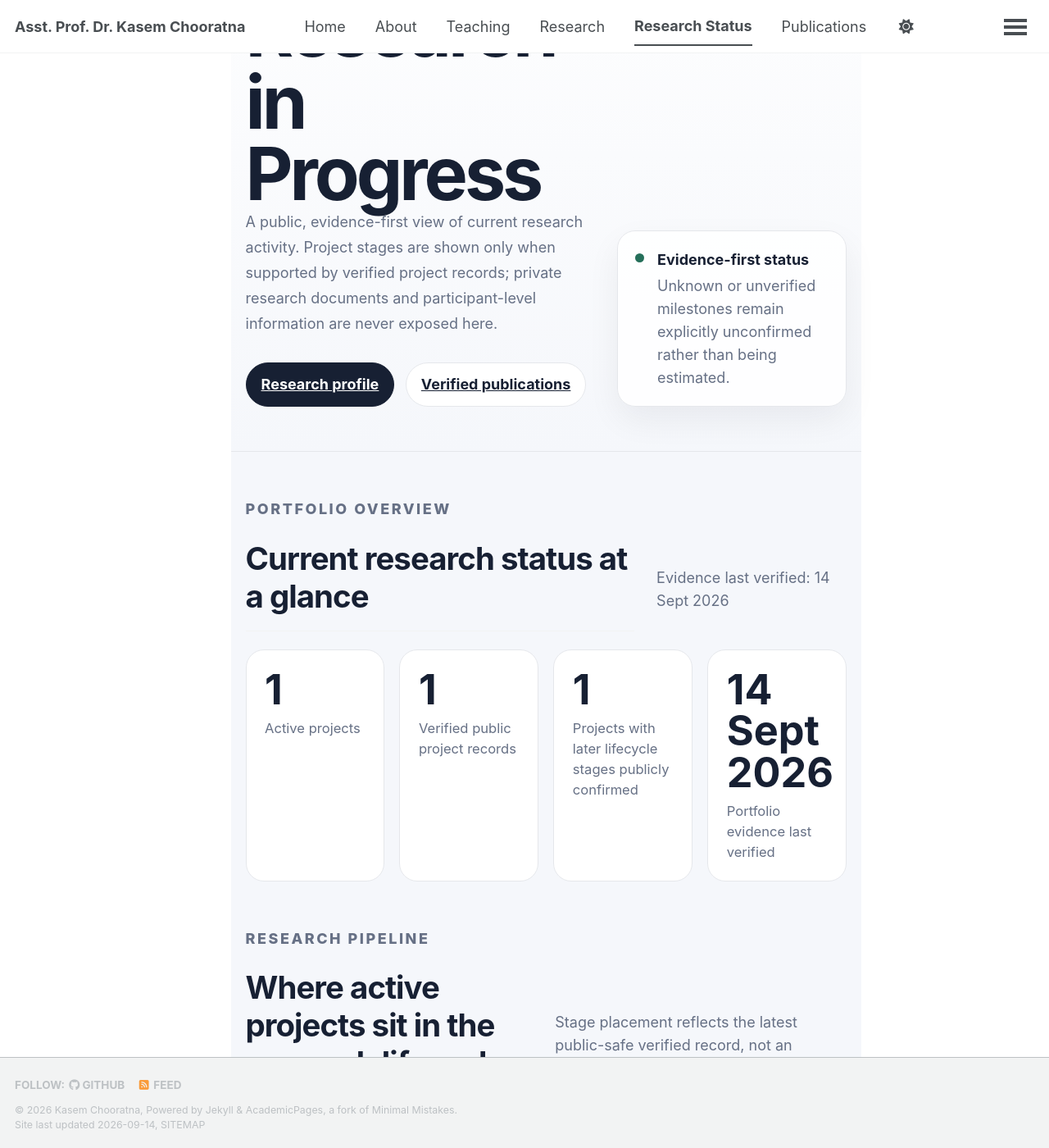
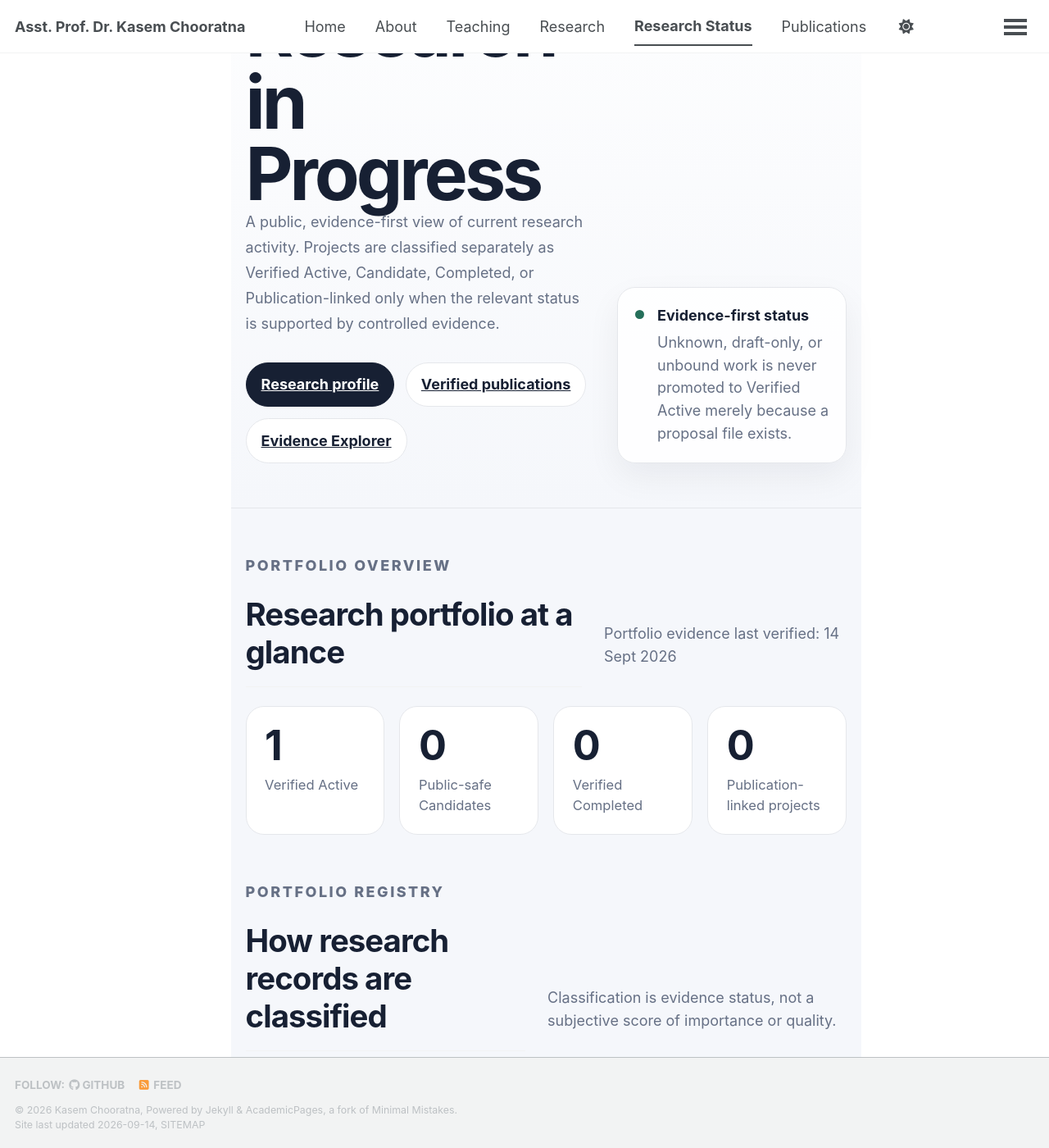
Before and after one commit to kasemch/kasemch.github.io, a Jekyll site: the page built from _pages/research-progress.md, in a window 1280 px wide and 1400 px high, scrolled down 316 px. Shown: the whole window at 82% size. Built offline with Jekyll 4.4.1, drawn with Linux system fonts in a browser that asks for light colours; a style sheet for code colours, icons or effects is not loaded; some of the changed text lies outside the part shown.

Commit message:
Research Status Phase 03 — add portfolio registry classes
Add evidence-first portfolio classifications, registry metrics, project filtering, publication-link status, and Evidence Explorer integration.

```diff
--- a/_pages/research-progress.md
+++ b/_pages/research-progress.md
@@ -1,7 +1,7 @@
 ---
 permalink: /research-progress/
 title: "Research in Progress"
-description: "Evidence-first status dashboard for current research projects, milestones, research stages, and public-safe project updates."
+description: "Evidence-first status dashboard for current research projects, portfolio classes, milestones, research stages, and public-safe project updates."
 author_profile: false
 ---
 
@@ -13,17 +13,18 @@ author_profile: false
       <div>
         <p class="rpc-kicker">Research Command Center</p>
         <h1 id="rpc-title">Research in Progress</h1>
-        <p class="rpc-lead">A public, evidence-first view of current research activity. Project stages are shown only when supported by verified project records; private research documents and participant-level information are never exposed here.</p>
+        <p class="rpc-lead">A public, evidence-first view of current research activity. Projects are classified separately as Verified Active, Candidate, Completed, or Publication-linked only when the relevant status is supported by controlled evidence.</p>
         <div class="rpc-actions">
           <a class="rpc-btn rpc-btn-primary" href="../research/">Research profile</a>
           <a class="rpc-btn" href="../publications/">Verified publications</a>
+          <a class="rpc-btn" href="../evidence-explorer/">Evidence Explorer</a>
         </div>
       </div>
       <aside class="rpc-hero-note" aria-label="Evidence policy">
         <span class="rpc-status-dot" aria-hidden="true"></span>
         <div>
           <strong>Evidence-first status</strong>
-          <p>Unknown or unverified milestones remain explicitly unconfirmed rather than being estimated.</p>
+          <p>Unknown, draft-only, or unbound work is never promoted to Verified Active merely because a proposal file exists.</p>
         </div>
       </aside>
     </div>
@@ -34,18 +35,29 @@ author_profile: false
       <div class="rpc-section-head">
         <div>
           <p class="rpc-eyebrow">Portfolio overview</p>
-          <h2 id="rpc-overview-title">Current research status at a glance</h2>
+          <h2 id="rpc-overview-title">Research portfolio at a glance</h2>
         </div>
         <p class="rpc-muted" id="rpc-last-refresh">Loading verified public records…</p>
       </div>
       <div class="rpc-metrics" id="rpc-metrics" aria-live="polite"></div>
     </section>
 
+    <section class="rpc-section" aria-labelledby="rpc-registry-title">
+      <div class="rpc-section-head">
+        <div>
+          <p class="rpc-eyebrow">Portfolio registry</p>
+          <h2 id="rpc-registry-title">How research records are classified</h2>
+        </div>
+        <p class="rpc-muted">Classification is evidence status, not a subjective score of importance or quality.</p>
+      </div>
+      <div class="rpc-boundary-grid" id="rpc-registry-classes" aria-live="polite"></div>
+    </section>
+
     <section class="rpc-section" aria-labelledby="rpc-pipeline-title">
       <div class="rpc-section-head">
         <div>
           <p class="rpc-eyebrow">Research pipeline</p>
-          <h2 id="rpc-pipeline-title">Where active projects sit in the research lifecycle</h2>
+          <h2 id="rpc-pipeline-title">Where verified projects sit in the research lifecycle</h2>
         </div>
         <p class="rpc-muted">Stage placement reflects the latest public-safe verified record, not an estimated completion percentage.</p>
       </div>
@@ -66,9 +78,9 @@ author_profile: false
       <div class="rpc-section-head rpc-section-head-wrap">
         <div>
           <p class="rpc-eyebrow">Project register</p>
-          <h2 id="rpc-projects-title">Current projects</h2>
+          <h2 id="rpc-projects-title">Public-safe research records</h2>
         </div>
-        <div class="rpc-filters" id="rpc-filters" aria-label="Filter projects"></div>
+        <div class="rpc-filters" id="rpc-filters" aria-label="Filter research portfolio"></div>
       </div>
       <div class="rpc-project-grid" id="rpc-project-grid"></div>
     </section>
@@ -80,9 +92,9 @@ author_profile: false
           <h2 id="rpc-boundary-title">What this dashboard does — and does not — claim</h2>
         </div>
         <div class="rpc-boundary-grid">
-          <div><strong>Displayed</strong><p>Verified project identity, public-safe research themes, documented status labels, and dates supported by controlled records.</p></div>
-          <div><strong>Not displayed</strong><p>Participant data, confidential protocols, unpublished findings, reviewer correspondence, private Drive links, or inferred completion percentages.</p></div>
-          <div><strong>When evidence is incomplete</strong><p>The interface shows “Not publicly confirmed” instead of filling gaps with assumptions.</p></div>
+          <div><strong>Displayed</strong><p>Verified project identity, public-safe research themes, portfolio class, documented lifecycle stage, publication linkage status, and evidence-supported dates.</p></div>
+          <div><strong>Not displayed</strong><p>Participant data, confidential protocols, unpublished findings, reviewer correspondence, private Drive links, or internal candidate details without a public-safe controlled record.</p></div>
+          <div><strong>When evidence is incomplete</strong><p>The interface reports zero, “Not publicly confirmed,” or omits the record rather than filling gaps with assumptions.</p></div>
         </div>
       </article>
     </section>
--- a/assets/data/research-projects.json
+++ b/assets/data/research-projects.json
@@ -1,7 +1,29 @@
 {
-  "schemaVersion": "1.1",
+  "schemaVersion": "1.2",
   "lastVerified": "2026-09-14",
-  "evidencePolicy": "Only public-safe fields supported by authoritative or controlled project records are displayed. Draft-only or unbound research candidates are not promoted to active public projects, and unverified stages are not inferred.",
+  "evidencePolicy": "Only public-safe fields supported by authoritative or controlled project records are displayed. Draft-only or unbound research candidates are never promoted to Verified Active. Candidate records may be counted or displayed only when their candidate status itself is supported by a public-safe controlled record.",
+  "portfolioClasses": [
+    {
+      "id": "verified-active",
+      "label": "Verified Active",
+      "description": "An ongoing research project with an authoritative or controlled project identity and a verified current lifecycle state."
+    },
+    {
+      "id": "candidate",
+      "label": "Candidate",
+      "description": "A research concept or proposal with a controlled candidate record but not yet verified as an active governed project."
+    },
+    {
+      "id": "completed",
+      "label": "Completed",
+      "description": "A research project whose completion is supported by a controlled completion or final-report record."
+    },
+    {
+      "id": "publication-linked",
+      "label": "Publication-linked",
+      "description": "A project with at least one verified publication explicitly linked to the project record."
+    }
+  ],
   "pipeline": [
     "Project Core",
     "Protocol",
@@ -18,6 +40,9 @@
       "shortTitle": "BMO",
       "title": "Inequalities in Movement Opportunity, Time Poverty, and 24-Hour Movement Behaviours among Working-Age Adults in Bangkok, Thailand",
       "titleTh": "ความเหลื่อมล้ำด้านโอกาสในการเคลื่อนไหว ภาวะขาดแคลนเวลา และพฤติกรรมการเคลื่อนไหวตลอด 24 ชั่วโมงของประชากรวัยทำงานในกรุงเทพมหานคร",
+      "portfolioClass": "verified-active",
+      "portfolioClassLabel": "Verified Active",
+      "publicationLinked": false,
       "status": "active",
       "statusLabel": "Active · Instrument development",
       "stage": "Instrument",
--- a/assets/js/research-progress.js
+++ b/assets/js/research-progress.js
@@ -28,18 +28,39 @@
 
   const renderMetrics = (data) => {
     const projects = data.projects || [];
-    const active = projects.filter((p) => p.status === 'active').length;
-    const verifiedCore = projects.filter((p) => p.stageIndex >= 0).length;
-    const laterConfirmed = projects.filter((p) => p.stageIndex > 0).length;
+    const active = projects.filter((p) => p.portfolioClass === 'verified-active').length;
+    const candidates = projects.filter((p) => p.portfolioClass === 'candidate').length;
+    const completed = projects.filter((p) => p.portfolioClass === 'completed').length;
+    const publicationLinked = projects.filter((p) => p.publicationLinked === true).length;
 
     $('#rpc-metrics').innerHTML = [
-      metricCard(active, 'Active projects'),
-      metricCard(verifiedCore, 'Verified public project records'),
-      metricCard(laterConfirmed, 'Projects with later lifecycle stages publicly confirmed'),
-      metricCard(formatDate(data.lastVerified), 'Portfolio evidence last verified')
+      metricCard(active, 'Verified Active'),
+      metricCard(candidates, 'Public-safe Candidates'),
+      metricCard(completed, 'Verified Completed'),
+      metricCard(publicationLinked, 'Publication-linked projects')
     ].join('');
 
-    $('#rpc-last-refresh').textContent = `Evidence last verified: ${formatDate(data.lastVerified)}`;
+    $('#rpc-last-refresh').textContent = `Portfolio evidence last verified: ${formatDate(data.lastVerified)}`;
+  };
+
+  const renderPortfolioClasses = (data) => {
+    const mount = $('#rpc-registry-classes');
+    if (!mount) return;
+
+    const projects = data.projects || [];
+    const classes = data.portfolioClasses || [];
+
+    mount.innerHTML = classes.map((item) => {
+      const count = item.id === 'publication-linked'
+        ? projects.filter((p) => p.publicationLinked === true).length
+        : projects.filter((p) => p.portfolioClass === item.id).length;
+
+      return `
+        <div>
+          <strong>${escapeHtml(item.label)} · ${count}</strong>
+          <p>${escapeHtml(item.description)}</p>
+        </div>`;
+    }).join('');
   };
 
   const renderPipeline = (data) => {
@@ -47,7 +68,7 @@
     const stages = data.pipeline || [];
 
     $('#rpc-pipeline').innerHTML = stages.map((stage, index) => {
-      const count = projects.filter((p) => p.stageIndex === index).length;
+      const count = projects.filter((p) => p.stageIndex === index && p.portfolioClass !== 'candidate').length;
       return `
         <article class="rpc-stage ${count ? 'is-active' : ''}" role="listitem">
           <span class="rpc-stage-index">0${index + 1}</span>
@@ -58,7 +79,8 @@
   };
 
   const renderFeatured = (data) => {
-    const project = (data.projects || []).find((p) => p.featured) || (data.projects || [])[0];
+    const project = (data.projects || []).find((p) => p.featured && p.portfolioClass === 'verified-active')
+      || (data.projects || []).find((p) => p.portfolioClass === 'verified-active');
     const mount = $('#rpc-featured');
 
     if (!project) {
@@ -81,17 +103,17 @@
             <h3>${escapeHtml(project.title)}</h3>
             <p class="rpc-title-th">${escapeHtml(project.titleTh)}</p>
           </div>
-          <div><span class="rpc-badge">${escapeHtml(project.statusLabel)}</span></div>
+          <div><span class="rpc-badge">${escapeHtml(project.portfolioClassLabel || project.statusLabel)}</span></div>
         </div>
 
         <div class="rpc-feature-meta">
           <div class="rpc-meta-box">
+            <span>Portfolio class</span>
+            <strong>${escapeHtml(project.portfolioClassLabel || 'Not classified')}</strong>
+          </div>
+          <div class="rpc-meta-box">
             <span>Latest verified public stage</span>
             <strong>${escapeHtml(project.stage)}</strong>
-          </div>
-          <div class="rpc-meta-box">
-            <span>Current public-safe description</span>
-            <strong>${escapeHtml(project.currentPhase)}</strong>
           </div>
           <div class="rpc-meta-box">
             <span>Documented lifecycle points</span>
@@ -105,6 +127,7 @@
           <strong>Current governed workstream</strong>
           <p>${escapeHtml(currentWorkstream)}</p>
           <p><strong>Next evidence gate:</strong> ${escapeHtml(nextEvidenceGate)}</p>
+          <p><strong>Publication link:</strong> ${project.publicationLinked ? 'Verified project-publication link available' : 'No verified project-publication link yet'}</p>
           <p><strong>Verification:</strong> ${escapeHtml(verificationStatus)}</p>
           <p><strong>Evidence note:</strong> ${escapeHtml(project.evidenceNote)}</p>
         </div>
@@ -112,19 +135,20 @@
   };
 
   const projectCard = (project) => `
-    <article class="rpc-project-card" data-status="${escapeHtml(project.status)}">
+    <article class="rpc-project-card" data-class="${escapeHtml(project.portfolioClass || '')}" data-publication-linked="${project.publicationLinked === true ? 'true' : 'false'}">
       <div class="rpc-feature-top">
         <span class="rpc-project-code">${escapeHtml(project.shortTitle)}</span>
-        <span class="rpc-badge">${escapeHtml(project.statusLabel)}</span>
+        <span class="rpc-badge">${escapeHtml(project.portfolioClassLabel || project.statusLabel)}</span>
       </div>
       <h3>${escapeHtml(project.title)}</h3>
+      <p><strong>Research status:</strong> ${escapeHtml(project.statusLabel)}</p>
       <p><strong>Latest verified public stage:</strong> ${escapeHtml(project.stage)}</p>
       <p>${escapeHtml(project.currentPhase)}</p>
       ${project.currentWorkstream ? `<p><strong>Current workstream:</strong> ${escapeHtml(project.currentWorkstream)}</p>` : ''}
       ${project.nextEvidenceGate ? `<p><strong>Next evidence gate:</strong> ${escapeHtml(project.nextEvidenceGate)}</p>` : ''}
       <div class="rpc-project-footer">
         <span>Verified ${escapeHtml(formatDate(project.lastVerified))}</span>
-        <span>${escapeHtml(project.visibility === 'public-summary' ? 'Public summary' : project.visibility)}</span>
+        <span>${project.publicationLinked ? 'Publication-linked' : 'No verified publication link'}</span>
       </div>
     </article>`;
 
@@ -132,21 +156,30 @@
     const projects = data.projects || [];
     const grid = $('#rpc-project-grid');
     const filters = $('#rpc-filters');
+    const classes = data.portfolioClasses || [];
 
     grid.innerHTML = projects.length
       ? projects.map(projectCard).join('')
       : '<div class="rpc-error">No public-safe project records are available.</div>';
 
-    const statusLabels = new Map([['all', 'All']]);
-    projects.forEach((p) => statusLabels.set(p.status, p.statusLabel));
+    const filterItems = [
+      { id: 'all', label: 'All public records' },
+      ...classes.map((item) => ({ id: item.id, label: item.label }))
+    ];
 
-    filters.innerHTML = [...statusLabels.entries()].map(([key, label], index) => `
-      <button class="rpc-filter ${index === 0 ? 'is-active' : ''}" type="button" data-filter="${escapeHtml(key)}" aria-pressed="${index === 0 ? 'true' : 'false'}">${escapeHtml(label)}</button>`
-    ).join('');
+    filters.innerHTML = filterItems.map((item, index) => {
+      const count = item.id === 'all'
+        ? projects.length
+        : item.id === 'publication-linked'
+          ? projects.filter((p) => p.publicationLinked === true).length
+          : projects.filter((p) => p.portfolioClass === item.id).length;
+      return `
+        <button class="rpc-filter ${index === 0 ? 'is-active' : ''}" type="button" data-filter="${escapeHtml(item.id)}" aria-pressed="${index === 0 ? 'true' : 'false'}" ${count === 0 && item.id !== 'all' ? 'disabled' : ''}>${escapeHtml(item.label)} · ${count}</button>`;
+    }).join('');
 
     filters.addEventListener('click', (event) => {
       const button = event.target.closest('.rpc-filter');
-      if (!button) return;
+      if (!button || button.disabled) return;
       const selected = button.dataset.filter;
 
       filters.querySelectorAll('.rpc-filter').forEach((item) => {
@@ -155,14 +188,17 @@
         item.setAttribute('aria-pressed', active ? 'true' : 'false');
       });
       grid.querySelectorAll('.rpc-project-card').forEach((card) => {
-        card.hidden = selected !== 'all' && card.dataset.status !== selected;
+        const matches = selected === 'all'
+          || (selected === 'publication-linked' && card.dataset.publicationLinked === 'true')
+          || card.dataset.class === selected;
+        card.hidden = !matches;
       });
     });
   };
 
   const renderError = () => {
     const message = '<div class="rpc-error">The research status register could not be loaded. The page has failed closed rather than displaying stale or fabricated status information.</div>';
-    ['#rpc-metrics', '#rpc-pipeline', '#rpc-featured', '#rpc-project-grid'].forEach((selector) => {
+    ['#rpc-metrics', '#rpc-registry-classes', '#rpc-pipeline', '#rpc-featured', '#rpc-project-grid'].forEach((selector) => {
       const node = $(selector);
       if (node) node.innerHTML = message;
     });
@@ -177,6 +213,7 @@
       const data = await response.json();
 
       renderMetrics(data);
+      renderPortfolioClasses(data);
       renderPipeline(data);
       renderFeatured(data);
       renderProjects(data);
```
